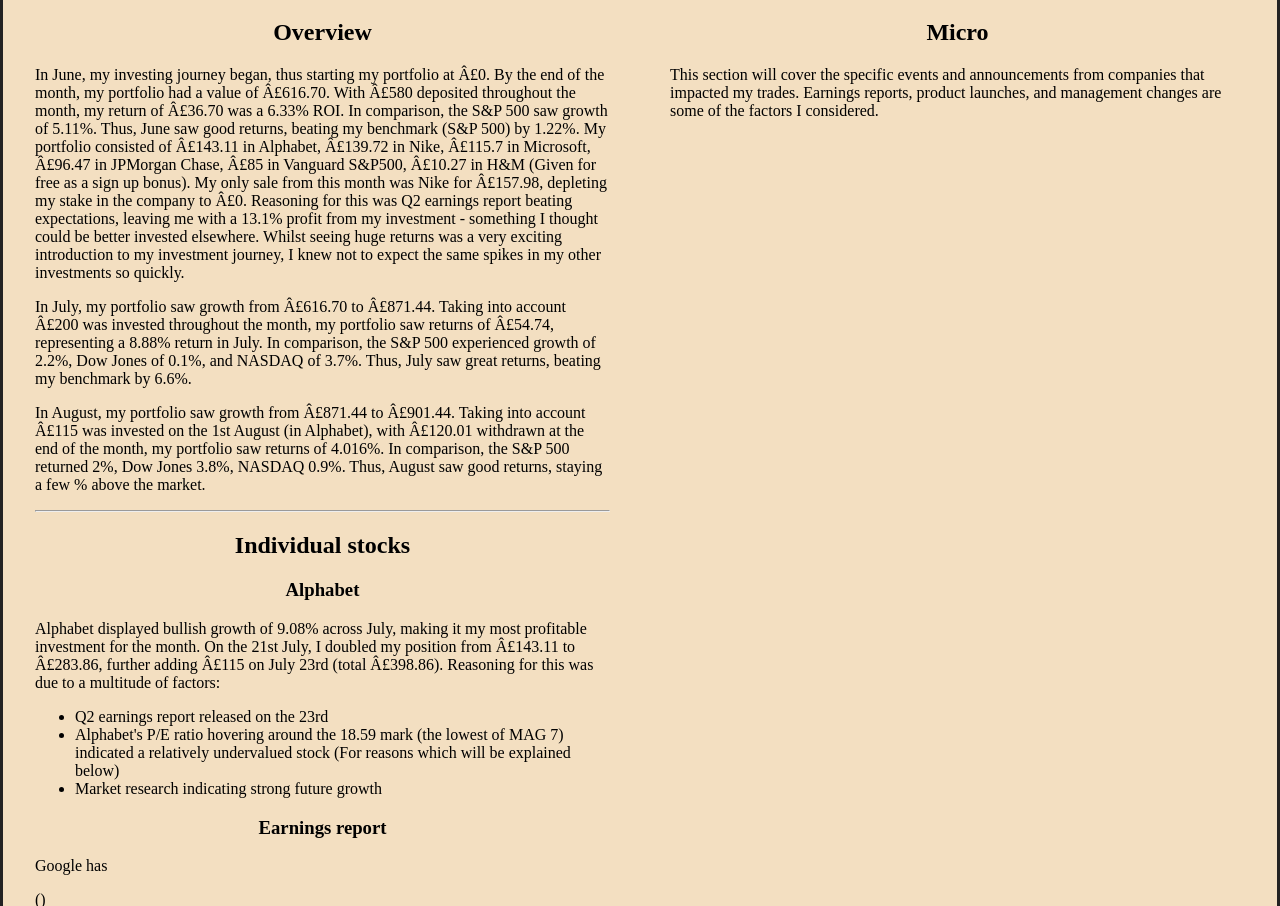
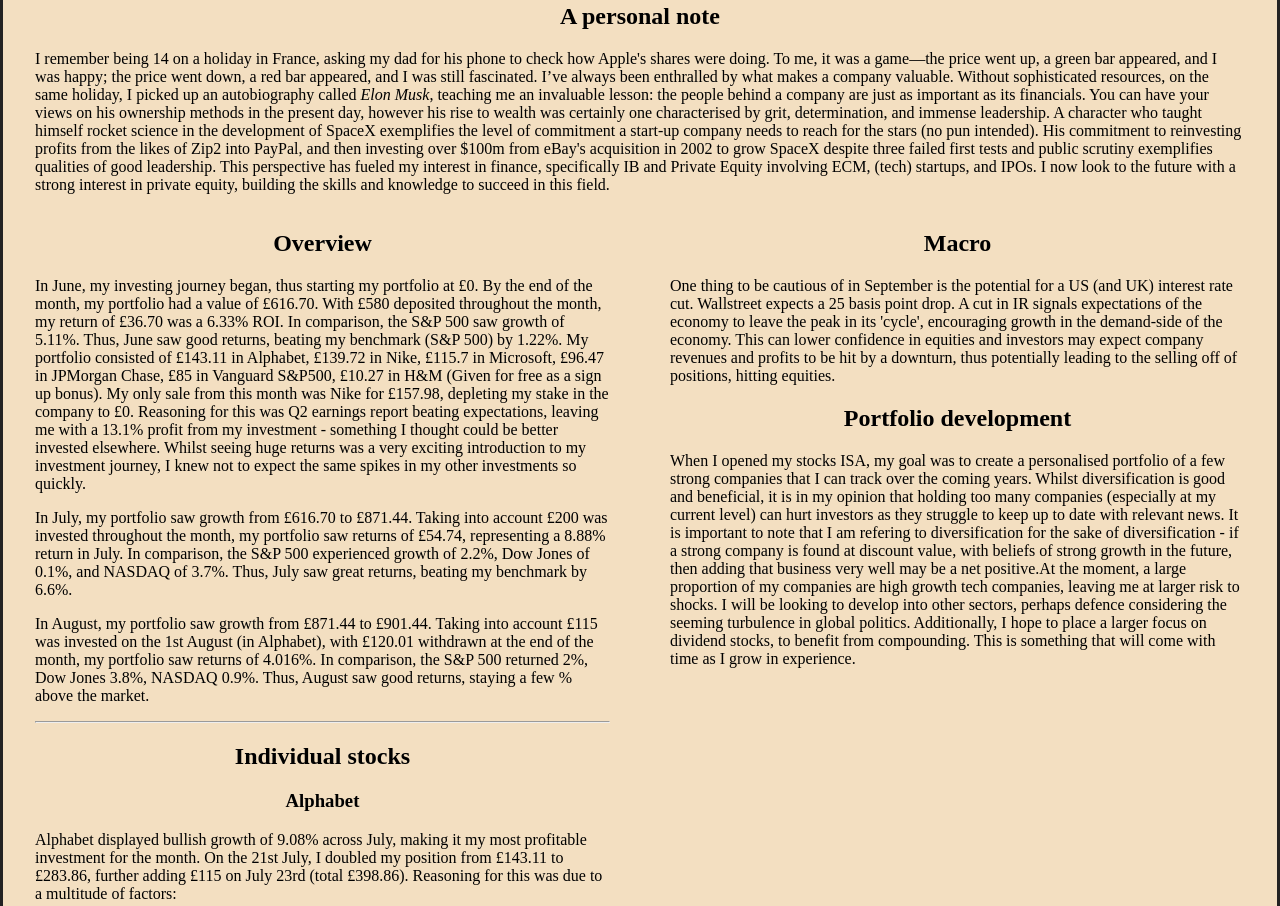
Before and after one commit to vernacchio/vernacchio-site, a plain HTML site: page index.html in a window 1280 px wide. Shown: the part 347-1253 px from the top of the page. Drawn offline with Linux system fonts and the light colour scheme.

Commit message:
Publish current index.html (save personal note)

```diff
--- a/index.html
+++ b/index.html
@@ -3,11 +3,7 @@
     <head>
         <title>TradeVern</title>
         <link rel="stylesheet" href="mystle.css">
-    <style>
-      body {
-        font-family: baskerville, serif;
-      }
-    </style>
+        <style> body { font-family: baskerville, serif; } </style>
     </head>
     <body>
         <div class="main-container">
@@ -15,32 +11,32 @@
             <h2><sub>A Breakdown of My Trades, from Macro Trends to Company-Specific Catalysts</sub></h2>
             <hr>
             <p>June-August Edition, 2025, Issue 1</p>
+            <h2>A personal note</h2>
+            <p>I remember being 14 on a holiday in France, asking my dad for his phone to check how Apple's shares were doing. To me, it was a game—the price went up, a green bar appeared, and I was happy; the price went down, a red bar appeared, and I was still fascinated. I’ve always been enthralled by what makes a company valuable. Without sophisticated resources, on the same holiday, I picked up an autobiography called <em>Elon Musk</em>, teaching me an invaluable lesson: the people behind a company are just as important as its financials. You can have your views on his ownership methods in the present day, however his rise to wealth was certainly one characterised by grit, determination, and immense leadership. A character who taught himself rocket science in the development of SpaceX exemplifies the level of commitment a start-up company needs to reach for the stars (no pun intended). His commitment to reinvesting profits from the likes of Zip2 into PayPal, and then investing over $100m from eBay's acquisition in 2002 to grow SpaceX despite three failed first tests and public scrutiny exemplifies qualities of good leadership. This perspective has fueled my interest in finance, specifically IB and Private Equity involving ECM, (tech) startups, and IPOs. I now look to the future with a strong interest in private equity, building the skills and knowledge to succeed in this field.</p>
             <section>
-            <div class="two-column-layout">
-                <div>
+                <div class="two-column-layout"> <div>
                     <h2>Overview</h2>
-                    <p>In June, my investing journey began, thus starting my portfolio at Â£0. By the end of the month, my portfolio had a value of Â£616.70. With Â£580 deposited throughout the month, my return of Â£36.70 was a 6.33% ROI. In comparison, the S&P 500 saw growth of 5.11%. Thus, June saw good returns, beating my benchmark (S&P 500) by 1.22%. My portfolio consisted of Â£143.11 in Alphabet, Â£139.72 in Nike, Â£115.7 in Microsoft, Â£96.47 in JPMorgan Chase, Â£85 in Vanguard S&P500, Â£10.27 in H&M (Given for free as a sign up bonus). My only sale from this month was Nike for Â£157.98, depleting my stake in the company to Â£0. Reasoning for this was Q2 earnings report beating expectations, leaving me with a 13.1% profit from my investment - something I thought could be better invested elsewhere. Whilst  seeing huge returns was a very exciting introduction to my investment journey, I knew not to expect the same spikes in my other investments so quickly.</p>
-                    <p>In July, my portfolio saw growth from Â£616.70 to Â£871.44. Taking into account Â£200 was invested throughout the month, my portfolio saw returns of Â£54.74, representing a 8.88% return in July. In comparison, the S&P 500 experienced growth of 2.2%, Dow Jones of 0.1%, and NASDAQ of 3.7%. Thus, July saw great returns, beating my benchmark by 6.6%.</p>
-                    <p>In August, my portfolio saw growth from Â£871.44 to Â£901.44. Taking into account Â£115 was invested on the 1st August (in Alphabet), with Â£120.01 withdrawn at the end of the month, my portfolio saw returns of 4.016%. In comparison, the S&P 500 returned 2%, Dow Jones 3.8%, NASDAQ 0.9%. Thus, August saw good returns, staying a few % above the market. </p>
+                    <p>In June, my investing journey began, thus starting my portfolio at £0. By the end of the month, my portfolio had a value of £616.70. With £580 deposited throughout the month, my return of £36.70 was a 6.33% ROI. In comparison, the S&P 500 saw growth of 5.11%. Thus, June saw good returns, beating my benchmark (S&P 500) by 1.22%. My portfolio consisted of £143.11 in Alphabet, £139.72 in Nike, £115.7 in Microsoft, £96.47 in JPMorgan Chase, £85 in Vanguard S&P500, £10.27 in H&M (Given for free as a sign up bonus). My only sale from this month was Nike for £157.98, depleting my stake in the company to £0. Reasoning for this was Q2 earnings report beating expectations, leaving me with a 13.1% profit from my investment - something I thought could be better invested elsewhere. Whilst seeing huge returns was a very exciting introduction to my investment journey, I knew not to expect the same spikes in my other investments so quickly.</p>
+                    <p>In July, my portfolio saw growth from £616.70 to £871.44. Taking into account £200 was invested throughout the month, my portfolio saw returns of £54.74, representing a 8.88% return in July. In comparison, the S&P 500 experienced growth of 2.2%, Dow Jones of 0.1%, and NASDAQ of 3.7%. Thus, July saw great returns, beating my benchmark by 6.6%.</p> <p>In August, my portfolio saw growth from £871.44 to £901.44. Taking into account £115 was invested on the 1st August (in Alphabet), with £120.01 withdrawn at the end of the month, my portfolio saw returns of 4.016%. In comparison, the S&P 500 returned 2%, Dow Jones 3.8%, NASDAQ 0.9%. Thus, August saw good returns, staying a few % above the market. </p>
                     <hr>
                     <H2>Individual stocks</H2>
                     <h3>Alphabet</h3>
-                    <p>Alphabet displayed bullish growth of 9.08% across July, making it my most profitable investment for the month. On the 21st July, I doubled my position from Â£143.11 to Â£283.86, further adding Â£115 on July 23rd (total Â£398.86). Reasoning for this was due to a multitude of factors:</p>
-                    <ul>
-                        <li>Q2 earnings report released on the 23rd</li>
+                    <p>Alphabet displayed bullish growth of 9.08% across July, making it my most profitable investment for the month. On the 21st July, I doubled my position from £143.11 to £283.86, further adding £115 on July 23rd (total £398.86). Reasoning for this was due to a multitude of factors:</p>
+                    <ul> <li>Q2 earnings report released on the 23rd</li>
                         <li>Alphabet's P/E ratio hovering around the 18.59 mark (the lowest of MAG 7) indicated a relatively undervalued stock (For reasons which will be explained below)</li>
-                        <li>Market research indicating strong future growth</li>
-                    </ul>
-                    <h3>Earnings report</h3>
-                    <p>Google has </p> ()
+                        <li>Market research indicating strong future growth</li> </ul>
                         <h3>Valuation</h3>
                         <p>Google has faced a P/E ratio of around 18.59 for the since June. This measures the price of a companies share in relation to its earnings per share (i.e. how much investors are paying for $1 of company profits, in this case $18.59). Being considerably lower than other mag 7 companies like Tesla (182), Microsoft (36.5) and Amazon (41.6), this indicated that the stock was undervalued relative to its earnings potential. However, it is important to note that this percieved 'undervaluation' was not without reasons, as google has been facing a range of challenges in the eyes of investors.</p>
                         <p>Firstly, regulatory scrutiny has been a significant concern for Google. Governments worldwide have been increasingly focused on regulating big tech companies, and Google has not been exempt from this scrutiny. For example, the Antitrust division of the department of Justice alleges (originally filed in Jan. 2023) Google has abused monopoly power, stiffling competition through anti-competitive means like censoring ads for over 15 years. Possible consequences could involve the selling of Googles search engine, Chrome, from Alphabet, as well as its android OS and breaking up of google's deal with Apple to be the primary search engine through safari. Antitrust investigations and potential consequences could impact the company's profitability and growth prospects thus reasoning their 'undervalued' P/E ratio. </p>
-
+                        <p>Alphabet, as a whole, is a high quality company. Its services include: Google (search), Deepmind(AI), Cloud (Data), Youtube (Streaming), Waymo (Robotaxi), Network (Ads). This shows how Alphabet is operating in some of the largest and fastest-growing total addressable markets (TAMs), providing very promising potential for high growth and profits. Google's existing power as a MAG7 enables it to diversify these different sectors with, in my opinion, no true threat to quality of management as Alphabet clearly has the resources (nearly a $3 trillion company) to fund their projects in AI, Robotaxi and more. </p>
+                        <p>A brief criticism of Google's 'undervaluation' is the threat of AI. However, in the Q2 earnings report 2025, Google services (Search, Youtube Ads + subscriptions etc) delivered $82.5B renues - double-digit growth)</p> <p>For me, Google Cloud offers immense potential in the long term. Google Cloud is currently the 3rd largest cloud provider, with a market share of 11% (AWS 34%, Azure 22%). However, Google Cloud is growing at an impressive rate of 28% YoY, compared to AWS (12%) and Azure (20%). This indicates that Google Cloud is gaining market share and has the potential to become a major player in the cloud computing industry. Analysts on CNBCs 'the exchange' valued Cloud at $572B (September 1st), yet I view this as a low estimate. Despite the company not being profitable (yet), excellent revenue growth is coupled with huge operating margins (20.7% Q2 2025). Considering this figure only became positive in Q1 of 2023, I believe in the future, these margins will continue to grow.</p>
+                        <p>Comparing Youtube to Netflix, Analysts valued YT at $446B (1st September). However, comparing to Netflix's market cap of $513B, it is of my belief that there is some more upside to YT. A really interesting video by Joseph Carlson. The US is streaming's biggest market, and streaming is becoming the US's biggest form of media content. In May 2023, Netflix took up 7.9% of US TV time, slightly lower than Youtube's 8.5%. 2 years later, in May 2025, Netflix held 7.5% compared to Youtube's 12.5%, exemplifying Youtube to be gaining a stronger position in streaming. Due to the recent explosion of streaming services, YT being a dominant player will hugely boost Alphabet's marketcap, thus incentivising me to strengthen my position in the company. </p>
                     </div>
                     <div>
-                    <h2>Micro</h2>
-                    <p>This section will cover the specific events and announcements from companies that impacted my trades. Earnings reports, product launches, and management changes are some of the factors I considered.</p>
+                        <h2>Macro</h2>
+                        <p>One thing to be cautious of in September is the potential for a US (and UK) interest rate cut. Wallstreet expects a 25 basis point drop. A cut in IR signals expectations of the economy to leave the peak in its 'cycle', encouraging growth in the demand-side of the economy. This can lower confidence in equities and investors may expect company revenues and profits to be hit by a downturn, thus potentially leading to the selling off of positions, hitting equities.</p>
+                        <h2>Portfolio development</h2>
+                        <p>When I opened my stocks ISA, my goal was to create a personalised portfolio of a few strong companies that I can track over the coming years. Whilst diversification is good and beneficial, it is in my opinion that holding too many companies (especially at my current level) can hurt investors as they struggle to keep up to date with relevant news. It is important to note that I am refering to diversification for the sake of diversification - if a strong company is found at discount value, with beliefs of strong growth in the future, then adding that business very well may be a net positive.At the moment, a large proportion of my companies are high growth tech companies, leaving me at larger risk to shocks. I will be looking to develop into other sectors, perhaps defence considering the seeming turbulence in global politics. Additionally, I hope to place a larger focus on dividend stocks, to benefit from compounding. This is something that will come with time as I grow in experience. </p>
                     </div>
                 </div>
             </section>
```
Lines whose indentation alone changed are shown as unchanged.
